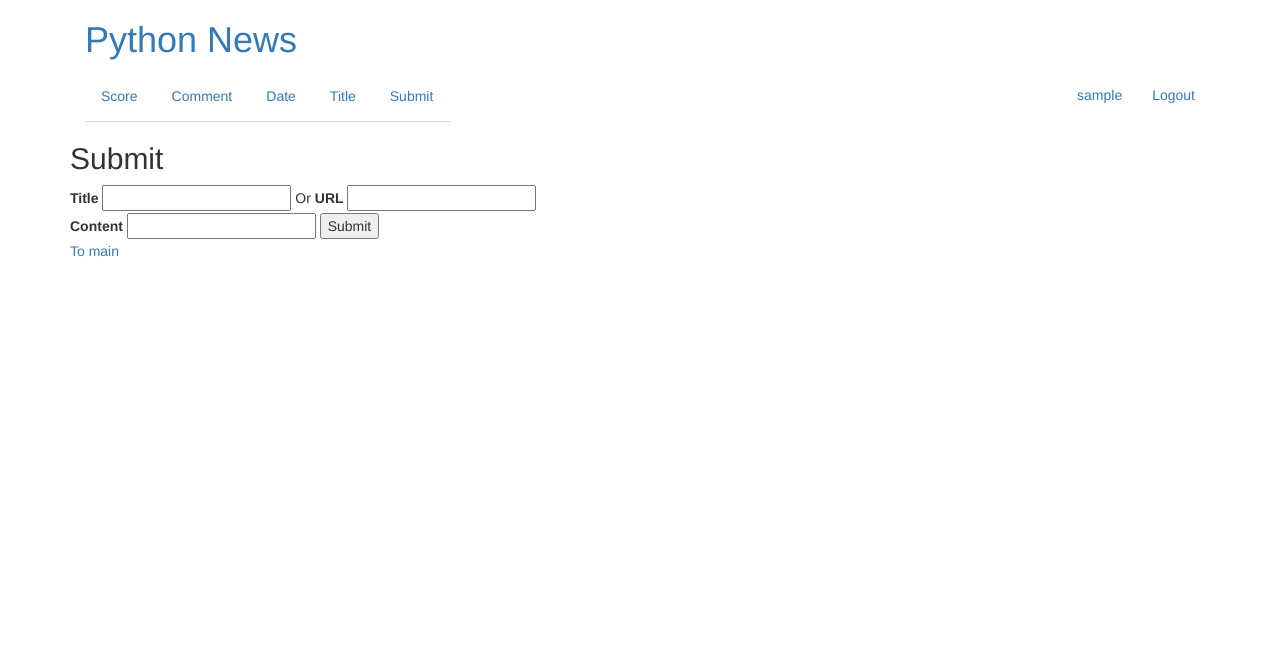
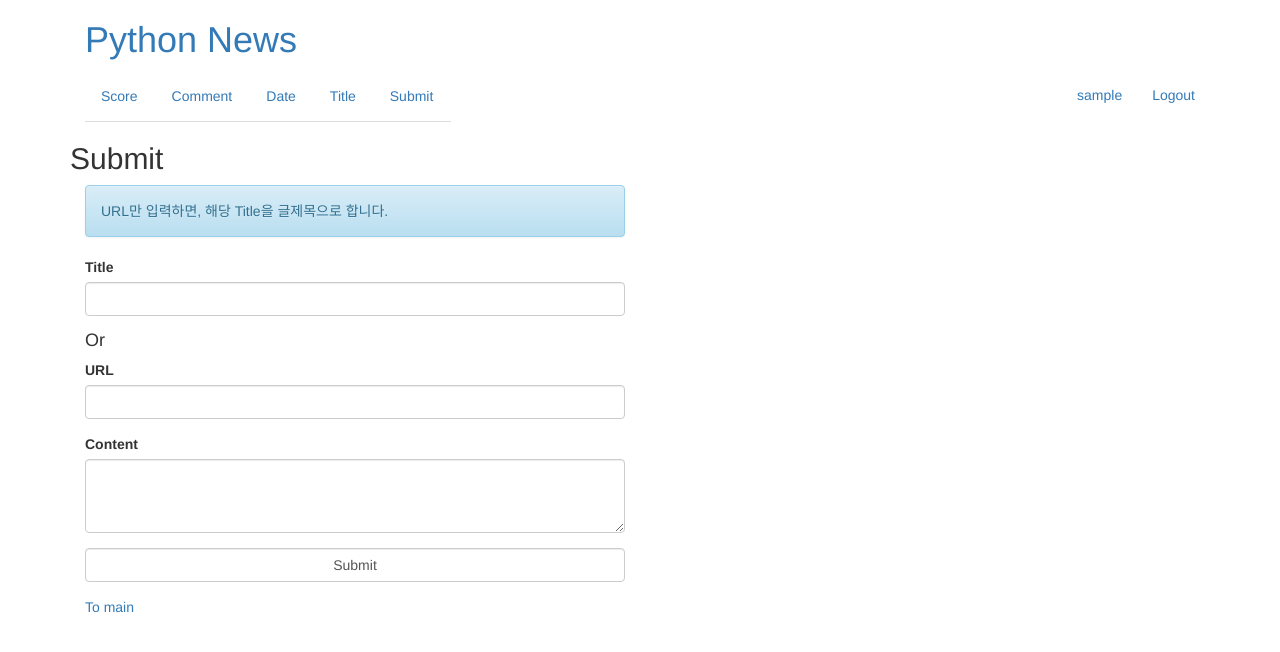
Before and after one commit to ShinJJang/newspaper, a Django app: page /thread/new/ in a window 1280 px wide. Shown: the top 652 px of the page. Run offline with Django 3.2, Linux system fonts and the light colour scheme; the visitor is signed in with stand-in values (Sample User, id 1); some libraries are stand-ins or nearby versions.

Commit message:
Edit thread submit layout

```diff
--- a/templates/new_thread.html
+++ b/templates/new_thread.html
@@ -1,22 +1,28 @@
 {% include 'header.html' %}
 <h2>Submit</h2>
 {% include 'error.html' %}
-<div>
+<div class="col-sm-6">
     <form method="post" action="{% url 'submit_thread' %}">
         {% csrf_token %}
-        <label for="title">Title</label>
-        <input type="text" id="title" name="title">
+        <div class="alert alert-info" role="alert">URL만 입력하면, 해당 Title을 글제목으로 합니다.</div>
+        <div class="form-group">
+            <label for="title">Title</label>
+            <input type="text" class="form-control" id="title" name="title">
+        </div>
+        <h4>Or</h4>
+        <div class="form-group">
+            <label for="url">URL</label>
+            <input type="url" class="form-control" id="url" name="url">
+        </div>
 
-        <span>Or</span>
-        <label for="url">URL</label>
-        <input type="url" id="url" name="url">
+        <div class="form-group">
+            <label for="content">Content</label>
+            <textarea class="form-control" id="content" name="content" rows="3"></textarea>
+        </div>
 
-        <br/>
-        <label for="content">Content</label>
-        <input type="text" id="content" name="content">
-        <input type="submit" value="Submit">
-
-        <br/>
+        <div class="form-group">
+            <input type="submit" class="form-control" value="Submit">
+        </div>
         <a href="{% url 'index' %}">To main</a>
     </form>
 </div>
```
